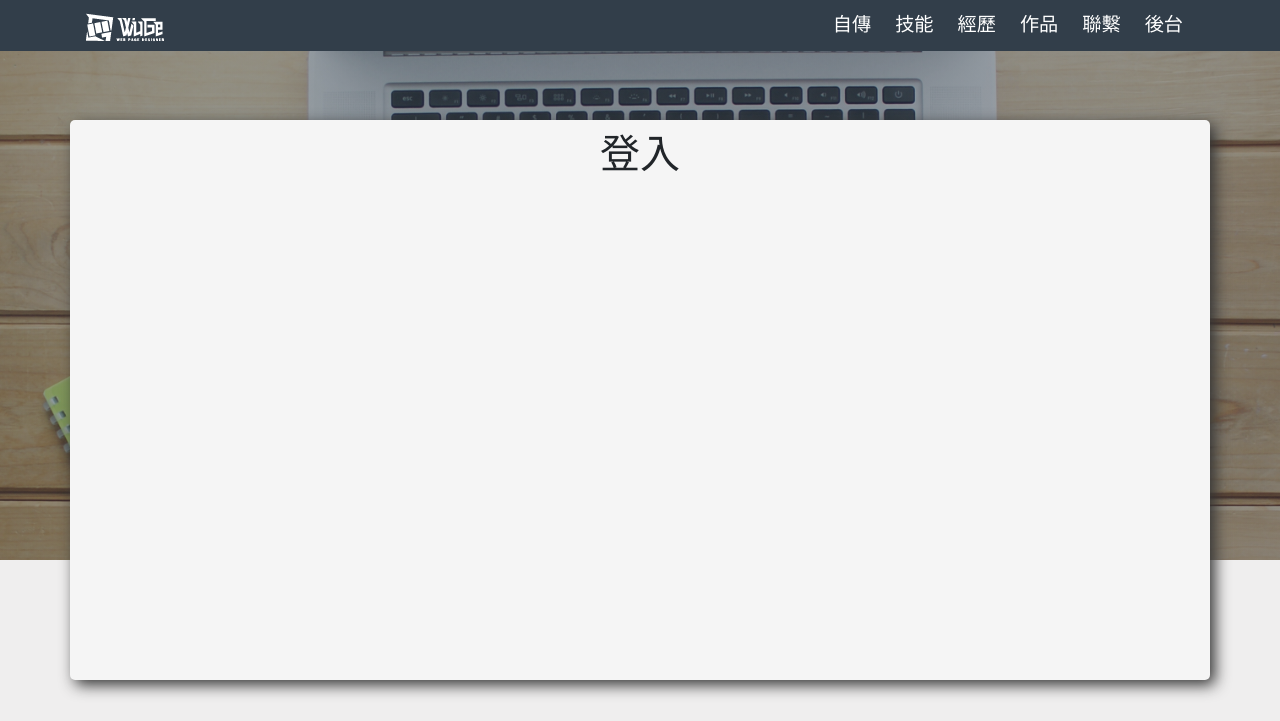
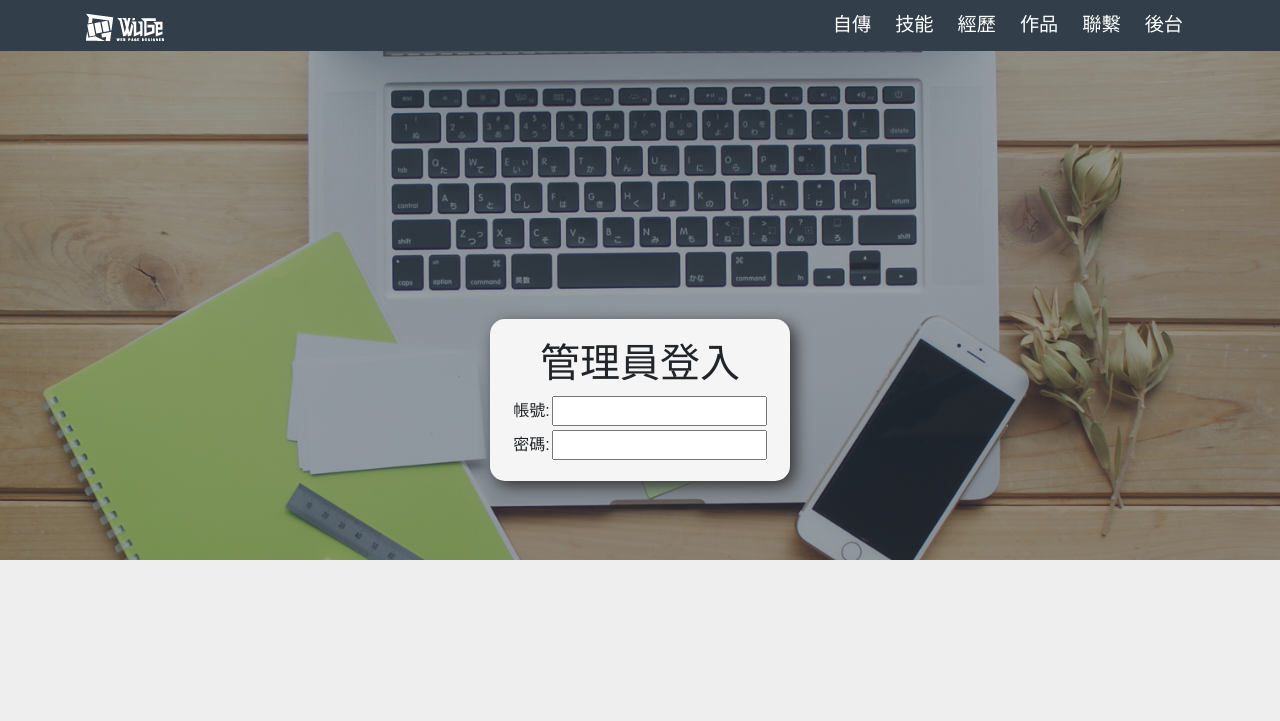
Before and after one commit to wdaweb/10902-lu-li-biao-xi-tong-WuGe01, a PHP site: page /index.php?do=log in a window 1280 px wide. Shown: the top 721 px of the page. Run offline with PHP 8.4, Linux system fonts and the light colour scheme.

Commit message:
後台登入

```diff
--- a/api/log.php
+++ b/api/log.php
@@ -1 +1,23 @@
-<h1>登入</h1>
+
+<div class="logDiv">
+<h1>管理員登入</h1>
+<table class="logTable">
+    <tr>
+        <td>帳號:</td>
+        <td><input type="text"></td>
+    </tr>
+    <tr>
+        <td></td>
+        <td></td>
+    </tr>
+    <tr>
+        <td>密碼:</td>
+        <td><input type="password"></td>
+    </tr>
+</table>
+</div>
+<script>
+    $('.main').animate({
+    width:"0px",height:"0px"
+    },1000)
+</script>
--- a/api/main.php
+++ b/api/main.php
@@ -1,4 +1,5 @@
-<img src="./img/myhead-01.jpg" class="myhead">
+
+<img src="./img/myhead-01.jpg" class="myhead"  >
 <div class="mt-4">
     <h2><strong>HI! I am WuGe</strong></h2>
     <h2>您好，我是吳宗融</h2>
--- a/index.php
+++ b/index.php
@@ -7,6 +7,7 @@
     <link rel="shortcut icon" href="#" type="image/x-icon">
     <link rel="stylesheet" href="./plugins//bootstrap.css">
     <link rel="stylesheet" href="mystyle.css">
+    <script src="./plugins/jquery-3.5.1.js"></script>
     <title>我的電子履歷表</title>
 </head>
 <body>
--- a/mystyle.css
+++ b/mystyle.css
@@ -1,5 +1,7 @@
 *{
     font-family: "微軟正黑體",Arial, Helvetica, sans-serif;
+
+
 }
 body{
     margin: 0px;
@@ -23,6 +25,8 @@ body{
     z-index: 5;
     display: inline-block;
     text-align: center;
+    /* transition:all 1s ease-out; */
+
 
 }
 .back{
@@ -34,11 +38,12 @@ body{
     width: 100vw;
 }
 .header{
-    z-index: 1;
+    z-index: 10;
     position: absolute;
     background-color: #323E4A;
     width: 100vw;
     padding: 5px;
+
 
 }
 .headerWord{
@@ -55,4 +60,22 @@ body{
     margin: auto;
     margin-top: 20px;
     border-radius: 100px;
+    width: 150px;
+    height: 150px;
 }
+.logTable{
+    margin: auto;
+}
+.logDiv{
+    position: absolute;
+    left: 50%;
+    top: 50%;
+    transform: translate(-50%, -50%);
+    padding: 20px;
+    margin: auto;
+    z-index: 7;
+    width: 300px;
+    border-radius: 15px;
+    box-shadow: 5px 5px 15px #333;
+    background-color: whitesmoke;
+}
```
